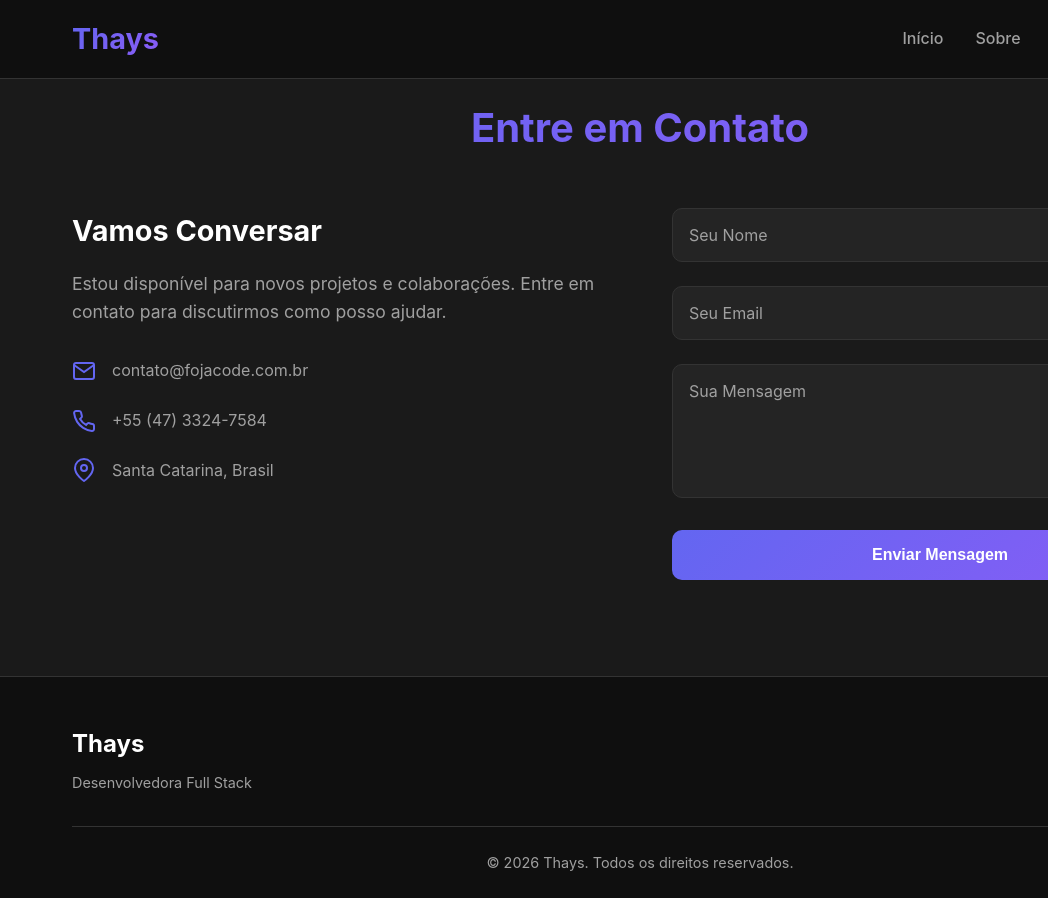
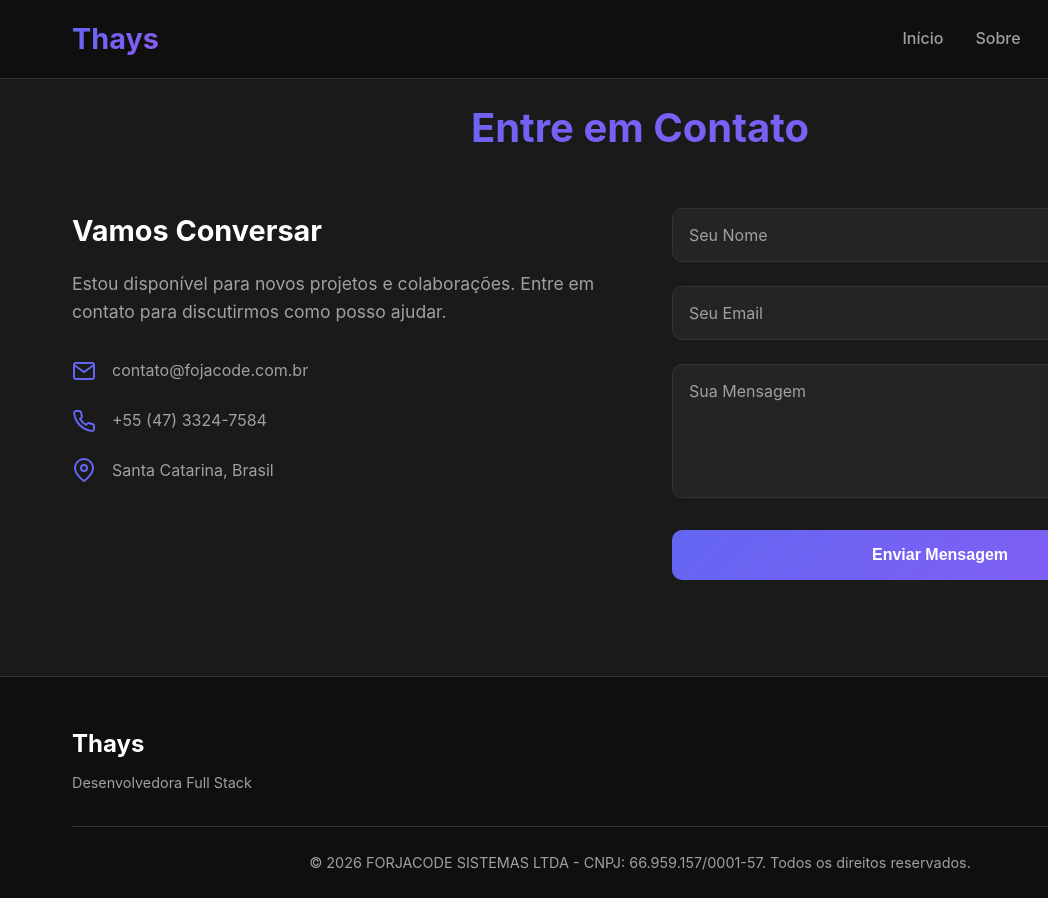
Before and after one commit to 1thays4/portfolio-thays, a plain HTML site: page contato.html in a window 1280 px wide. Shown: the full height of the page, 0-1048 px from the left. Drawn offline with Linux system fonts and the light colour scheme.

Commit message:
feat: update author information and copyright details across multiple HTML pages

```diff
--- a/contato.html
+++ b/contato.html
@@ -5,7 +5,7 @@
     <meta name="viewport" content="width=device-width, initial-scale=1.0">
     <meta name="description" content="Entre em contato com Thays - Desenvolvedora Full Stack. Disponível para novos projetos, freelances e colaborações em Angular, Node.js, WordPress e automações.">
     <meta name="keywords" content="contato, desenvolvedora full stack, freelancer, Angular, Node.js, WordPress, orçamento, projeto">
-    <meta name="author" content="Thays Costa">
+    <meta name="author" content="Thays Costa - FORJACODE SISTEMAS LTDA">
     <meta name="robots" content="index, follow">
 
     <!-- Open Graph / Facebook -->
@@ -120,7 +120,7 @@
                 </div>
             </div>
             <div class="footer-bottom">
-                <p>&copy; 2026 Thays. Todos os direitos reservados.</p>
+                <p>&copy; 2026 FORJACODE SISTEMAS LTDA - CNPJ: 66.959.157/0001-57. Todos os direitos reservados.</p>
             </div>
         </div>
     </footer>
```
Also changed, not shown: index.html (+2 -2 lines), projetos.html (+2 -2 lines), sobre.html (+2 -2 lines).
